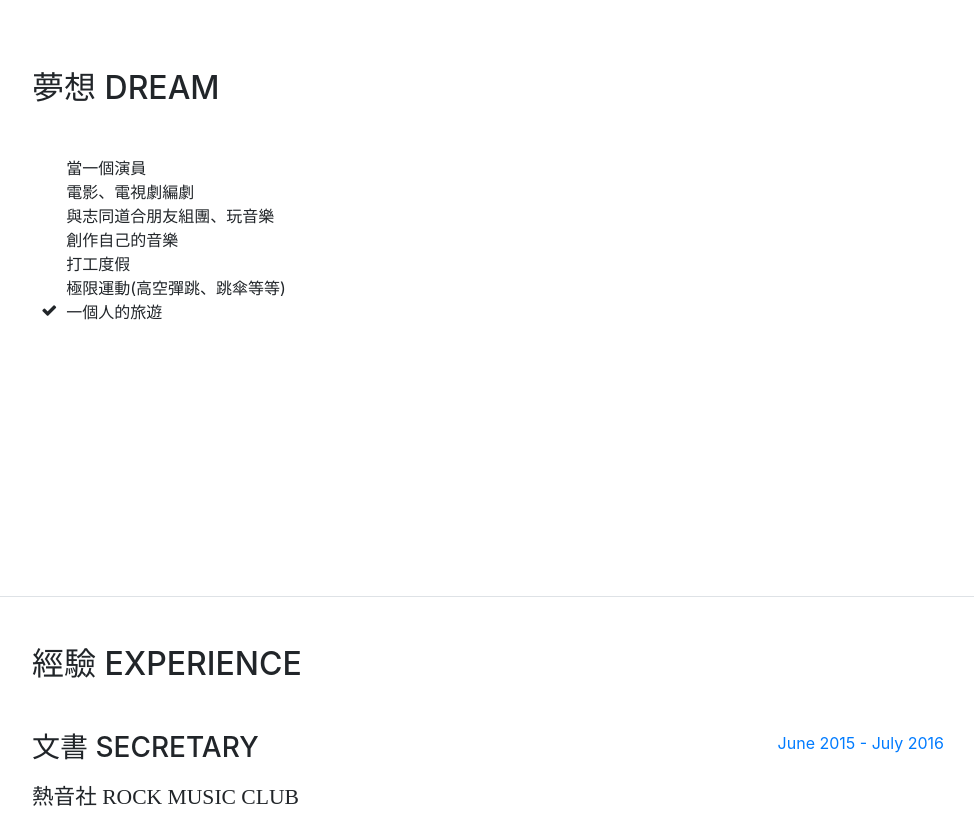
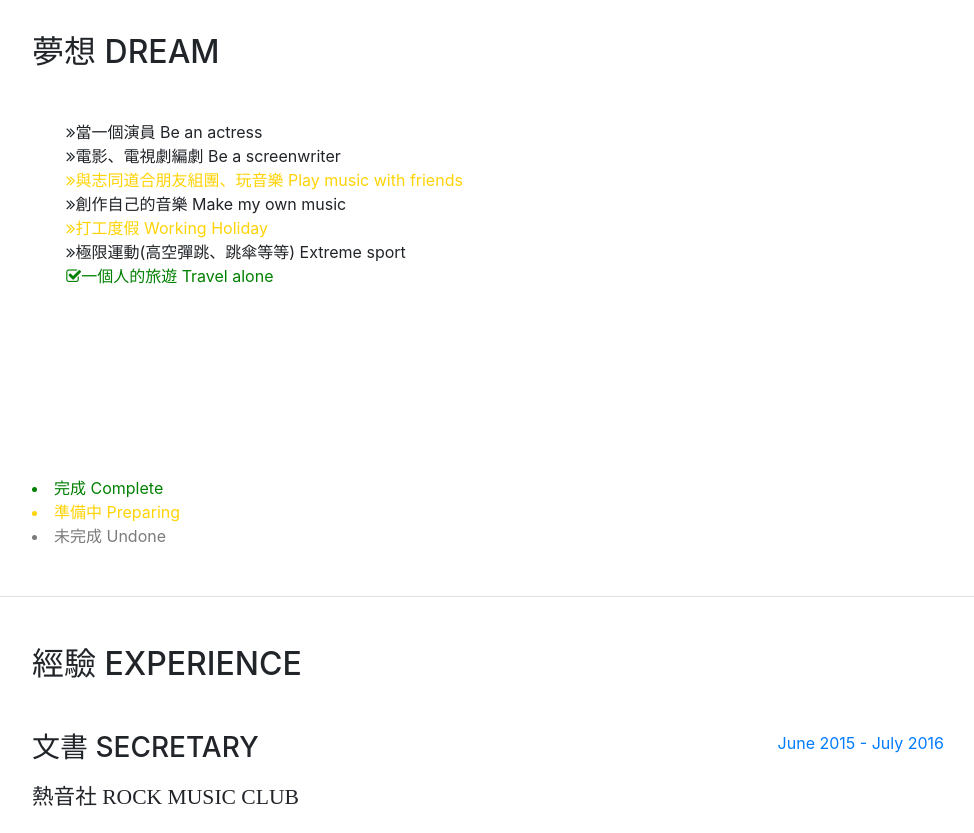
Before and after one commit to akimao/akimao.github.io, a website with bundled scripts: page index.html in a window 1280 px wide. Shown: the part 2780-3613 px from the top of the page, without its empty margins (288-1262 px from the left). Built offline with nearby package versions, Linux system fonts and the light colour scheme; a web font is replaced by a local one.

Commit message:
Add files via upload

```diff
--- a/index.html
+++ b/index.html
@@ -161,17 +161,20 @@
         <div class="my-auto">
           <h2 class="mb-5">夢想 Dream</h2>
 		  <ul class="fa-ul mb-0">
-            <li>當一個演員</li>
-            <li>電影、電視劇編劇</li>
-            <li>與志同道合朋友組團、玩音樂</li>
-            <li>創作自己的音樂</li>
-			<li>打工度假</li>
-			<li>極限運動(高空彈跳、跳傘等等)</li>
-			<li>
-              <i class="fa-li fa fa-check"></i>
-              一個人的旅遊</li>
+            <li><i class="fa fa-angle-double-right"></i>當一個演員 Be an actress</li>
+            <li><i class="fa fa-angle-double-right"></i>電影、電視劇編劇 Be a screenwriter</li>
+            <li style="color:#ffd306;"><i class="fa fa-angle-double-right"></i>與志同道合朋友組團、玩音樂 Play music with friends</li>
+            <li><i class="fa fa-angle-double-right"></i>創作自己的音樂 Make my own music</li>
+			<li style="color:#ffd306;"><i class="fa fa-angle-double-right"></i>打工度假 Working Holiday</li>
+			<li><i class="fa fa-angle-double-right"></i>極限運動(高空彈跳、跳傘等等) Extreme sport</li>
+			<li style="color:green;"><i class="fa fa-check-square-o"></i>一個人的旅遊 Travel alone</li>
           </ul>
         </div>
+		<div>
+		<li style="color:green;">完成 Complete</li>
+		<li style="color:#ffd306;">準備中 Preparing</li>
+		<li style="color:#7b7b7b">未完成 Undone</li>
+		</div>
       </section>
 
 	  </section>
```
